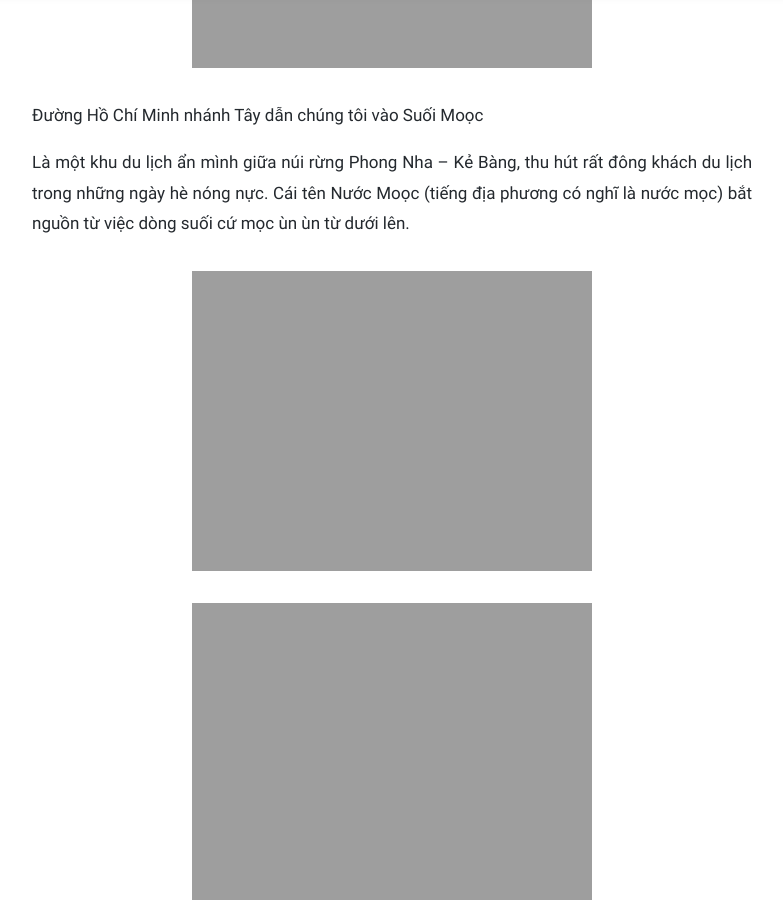
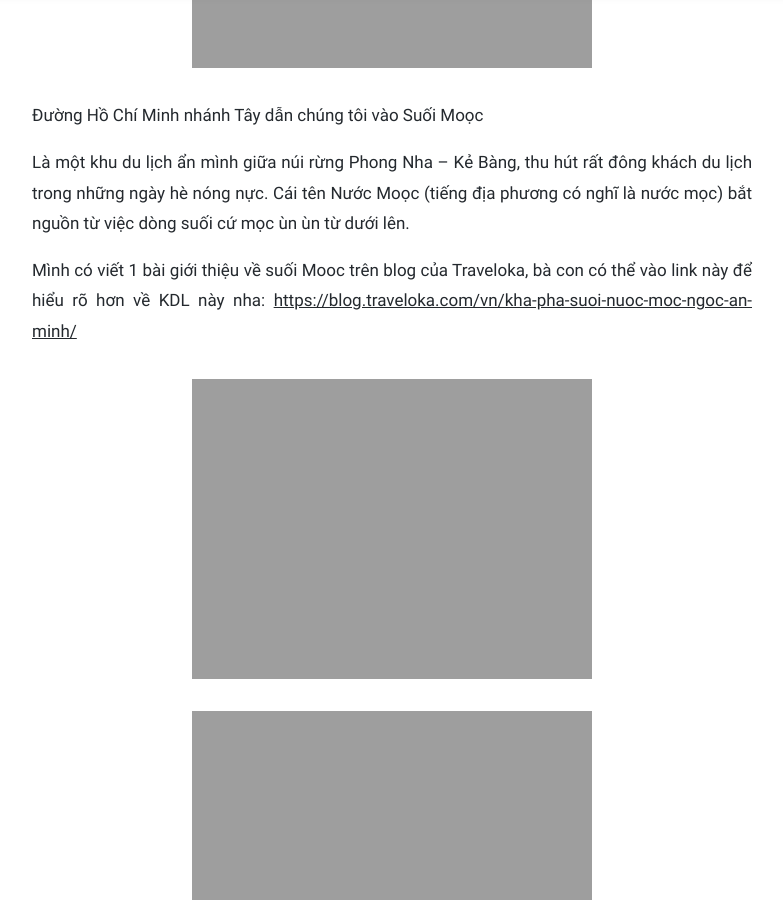
Before and after one commit to dendosg/dendosg.github.io, a Jekyll site: the page built from _posts/2017-05-21-xuyen-viet-bac-trung-bo.md, in a window 1280 px wide and 900 px high, scrolled down 17051 px. Shown: the whole window, without its empty margins (248-1031 px from the left). Built offline with Jekyll 4.4.1, drawn with Linux system fonts in a browser that asks for light colours; nearby versions of some CDN libraries; a style sheet for code colours, icons or effects is not loaded.

Commit message:
Update 2017-05-21-xuyen-viet-bac-trung-bo.md

```diff
--- a/_posts/2017-05-21-xuyen-viet-bac-trung-bo.md
+++ b/_posts/2017-05-21-xuyen-viet-bac-trung-bo.md
@@ -76,7 +76,7 @@ Từ khi hầm Hải Vân đưa vào hoạt động thì phần lớn các phư
 
 ![Đại Nội - Huế](https://dendosg.github.io/assets/img/upload/2017/05/hue-4.jpg)
 
-Bên ngoài Đại Nội – Huế
+*Bên ngoài Đại Nội – Huế*
 
 ![Đại Nội - Huế](https://dendosg.github.io/assets/img/upload/2017/05/hue-5.jpg) ![Đại Nội - Huế](https://dendosg.github.io/assets/img/upload/2017/05/hue-8.jpg)
 
@@ -112,7 +112,7 @@ Kết thúc 1 ngày dài rong ruổi xe máy, quãng đường di chuyển ngày
 
 ![trên đường tới động Phong Nha](https://dendosg.github.io/assets/img/upload/2017/05/dong-phong-nha-quang-binh-21.jpg)
 
-Sáng hôm sau, Dương dẫn chúng tôi đi động Phong Nha
+*Sáng hôm sau, Dương dẫn chúng tôi đi động Phong Nha*
 
 ![đường tới động Phong Nha](https://dendosg.github.io/assets/img/upload/2017/05/IMG_0851.jpg)
 
@@ -149,6 +149,9 @@ Sau khi tham quan động Phong Nha, chúng tôi di chuyển tới suối Nướ
 Đường Hồ Chí Minh nhánh Tây dẫn chúng tôi vào Suối Moọc
 
 Là một khu du lịch ẩn mình giữa núi rừng Phong Nha – Kẻ Bàng, thu hút rất đông khách du lịch trong những ngày hè nóng nực. Cái tên Nước Moọc (tiếng địa phương có nghĩ là nước mọc) bắt nguồn từ việc dòng suối cứ mọc ùn ùn từ dưới lên.
+
+Mình có viết 1 bài giới thiệu về suối Mooc trên blog của Traveloka, bà con có thể vào link này để hiểu rõ hơn về KDL này nha:
+[https://blog.traveloka.com/vn/kha-pha-suoi-nuoc-moc-ngoc-an-minh/](https://blog.traveloka.com/vn/kha-pha-suoi-nuoc-moc-ngoc-an-minh/)
 
 ![cây cầu ở suối Nước Moọc](https://dendosg.github.io/assets/img/upload/2017/05/kdl-suoi-mooc-quang-binh-10.jpg)
 
```
